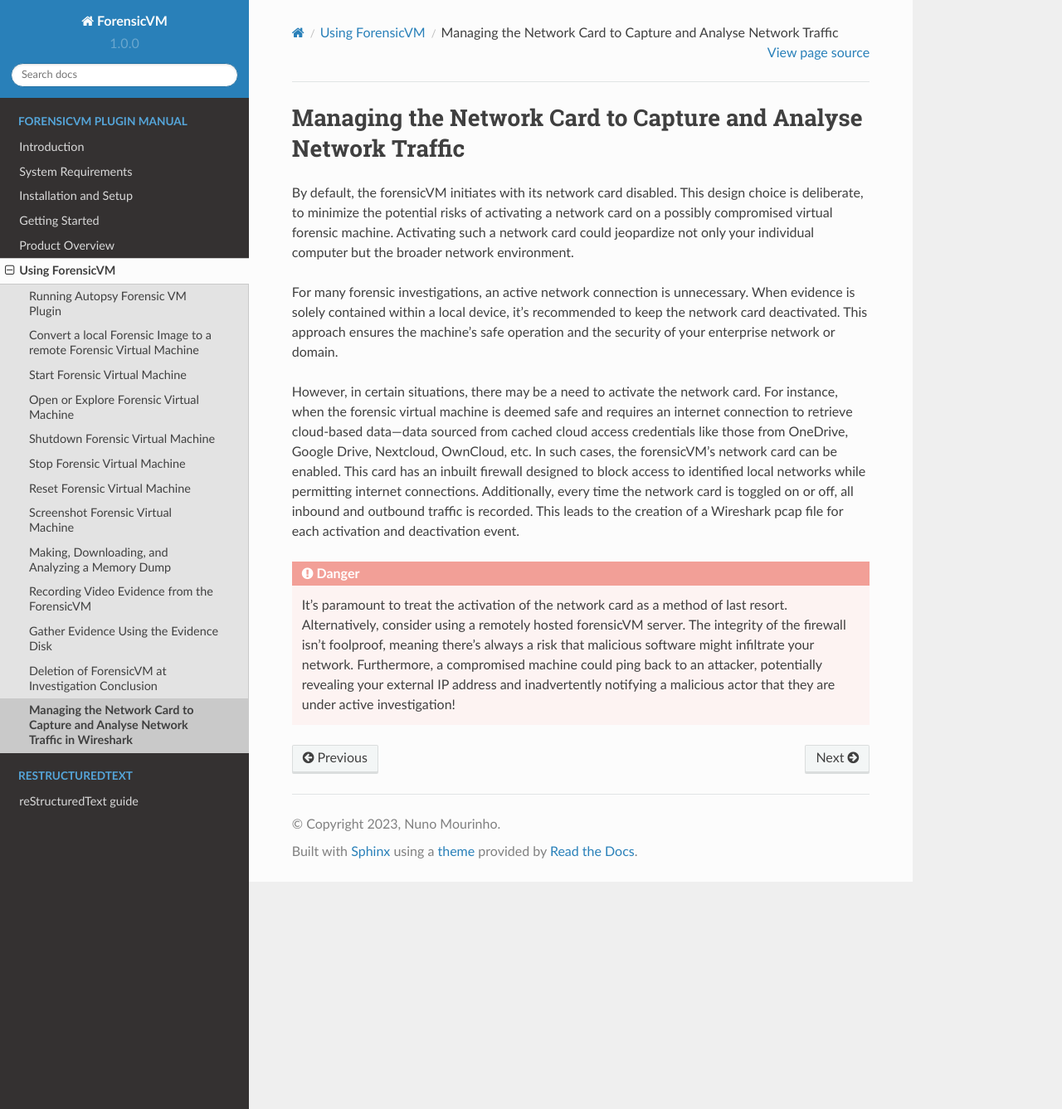
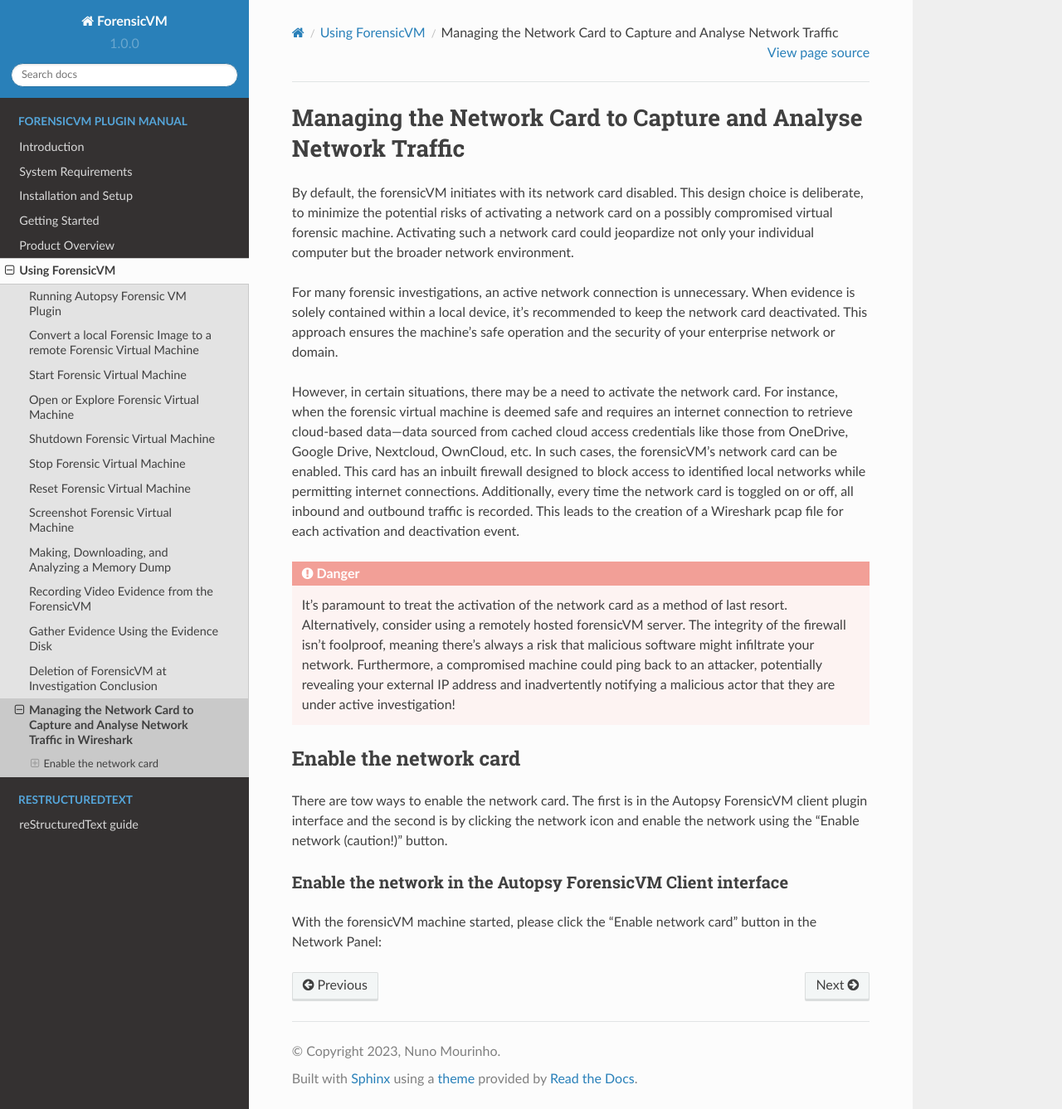
Before and after one commit to nunomourinho/forensicVmAutopsyUserManual, a Sphinx documentation site: the page built from docs/user/network.rst, in a window 1280 px wide and 1337 px high. Shown: the whole window at 83% size. Built offline with Sphinx 7.4.7 and the Read the Docs theme 2.0.0, drawn with Linux system fonts in a browser that asks for light colours; pages that are not in the unit, such as notebooks, are missing from menus.

Commit message:
Update network.rst

```diff
--- a/docs/user/network.rst
+++ b/docs/user/network.rst
@@ -11,3 +11,13 @@
 .. danger::
 
    It's paramount to treat the activation of the network card as a method of last    resort. Alternatively, consider using a remotely hosted forensicVM server. The integrity of the firewall isn't foolproof, meaning there's always a risk that malicious software might infiltrate your network. Furthermore, a compromised machine could ping back to an attacker, potentially revealing your external IP address and inadvertently notifying a malicious actor that they are under active investigation!
+
+Enable the network card
+------------------------
+
+There are tow ways to enable the network card. The first is in the Autopsy ForensicVM client plugin interface and the second is by clicking the network icon and enable the network using the "Enable network (caution!)" button.
+
+Enable the network in the Autopsy ForensicVM Client interface
+**************************************************************
+
+With the forensicVM machine started, please click the "Enable network card" button in the Network Panel:
```
